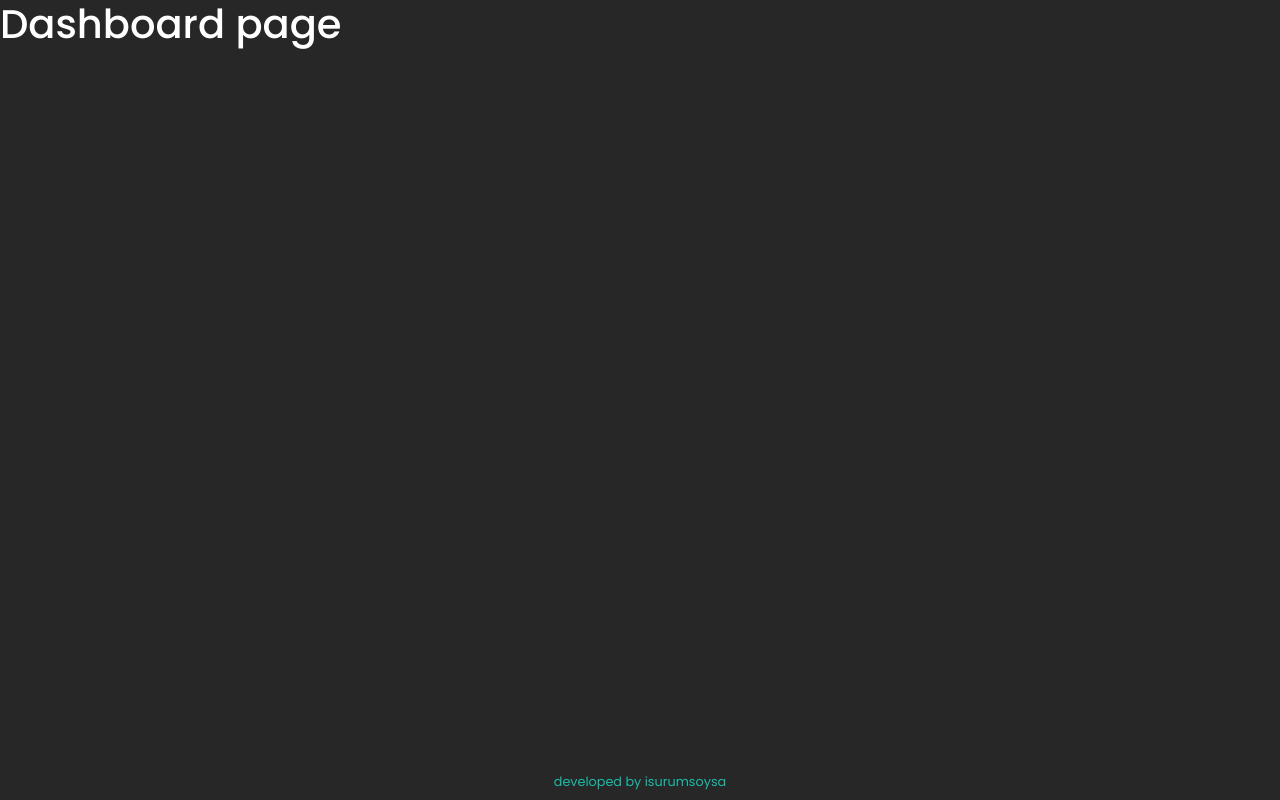
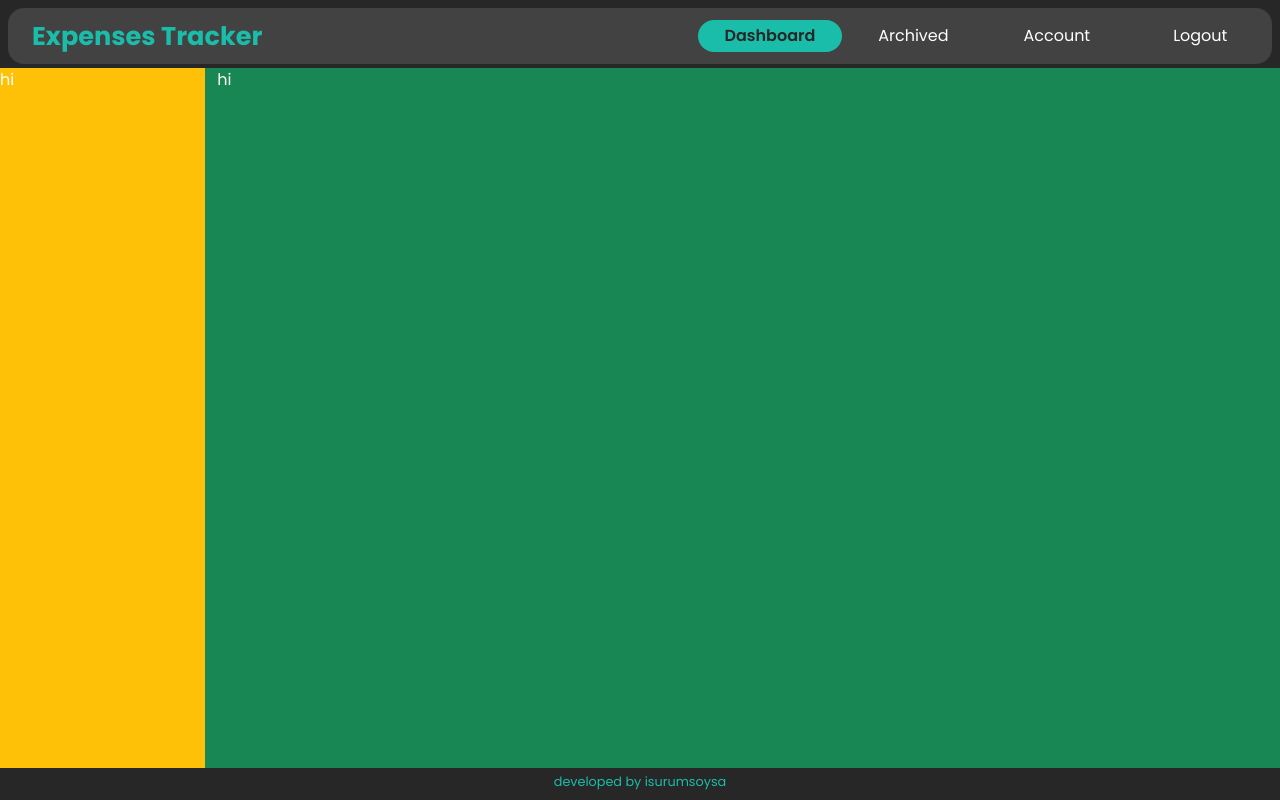
Before and after one commit to IsuruMSoysa/expenses-tracker, a React (Vite) app in the folder Frontend/: page /Dashboard in a window 1280 px wide. Built offline with nearby package versions, Linux system fonts and the light colour scheme.

Commit message:
Navbar complete

```diff
--- /dev/null
+++ b/Frontend/src/components/Navbar/_navbar.scss
@@ -0,0 +1,22 @@
+.navbar-cont {
+  background-color: $secondary-color;
+  height: 7vh;
+  border-radius: 1em;
+  align-items: center;
+
+  .logo-section {
+    color: $primary-color;
+    font-weight: 700;
+    font-size: 1.6em;
+  }
+  .nav-menuitem {
+    cursor: pointer;
+  }
+  .nav-menuitem-selected {
+    background-color: $primary-color;
+    border-radius: 1em;
+    color: $background-color;
+    cursor: pointer;
+    font-weight: 600;
+  }
+}
--- /dev/null
+++ b/Frontend/src/components/Navbar/index.jsx
@@ -0,0 +1,37 @@
+import { Row, Col } from "react-bootstrap";
+import { useNavigate } from "react-router-dom";
+import { useLocation } from "react-router-dom";
+
+function Navbar() {
+  const navigate = useNavigate();
+  const location = useLocation();
+  const path = location.pathname.substring(1);
+
+  const navLabel = ["Dashboard", "Archived", "Account", "Logout"].map((e) => {
+    return path === e ? (
+      <Col className="nav-menuitem-selected py-1">{e}</Col>
+    ) : (
+      <Col
+        className="nav-menuitem py-1"
+        onClick={() => {
+          navigate("/" + e);
+        }}
+      >
+        {e}
+      </Col>
+    );
+  });
+  return (
+    <Row className="navbar-cont text-center mx-2">
+      <Col className="logo-section text-start ps-4">Expenses Tracker</Col>
+      <Col>
+        <Row>
+          <Col lg={1}></Col>
+          {navLabel}
+        </Row>
+      </Col>
+    </Row>
+  );
+}
+
+export default Navbar;
--- /dev/null
+++ b/Frontend/src/containers/ArchivedPage/ArchivedPage.jsx
@@ -0,0 +1,16 @@
+import { Row, Col } from "react-bootstrap";
+import Navbar from "../../components/Navbar";
+
+function ArchivedPage() {
+  return (
+    <>
+      <Row>
+        <Col className="pt-2">
+          <Navbar />
+        </Col>
+      </Row>
+    </>
+  );
+}
+
+export default ArchivedPage;
--- a/Frontend/src/containers/DashboardPage/DashboardPage.jsx
+++ b/Frontend/src/containers/DashboardPage/DashboardPage.jsx
@@ -1,5 +1,26 @@
+import { Row, Col } from "react-bootstrap";
+import Navbar from "../../components/Navbar";
+
 function DashboardPage() {
-  return <h1>Dashboard page</h1>;
+  return (
+    <Row className="dashboard-cont">
+      <Col>
+        <Row className="dash-nav-cont">
+          <Col className="pt-2">
+            <Navbar />
+          </Col>
+        </Row>
+        <Row className="dash-content">
+          <Col className="dash-side-nav bg-warning" xl={2}>
+            hi
+          </Col>
+          <Col className="dash-main-content bg-success" xl={10}>
+            hi
+          </Col>
+        </Row>
+      </Col>
+    </Row>
+  );
 }
 
 export default DashboardPage;
--- /dev/null
+++ b/Frontend/src/containers/DashboardPage/_dashboard.scss
@@ -0,0 +1,10 @@
+.dashboard-cont {
+  height: 96vh;
+  .dash-nav-cont {
+    height: 8.5vh;
+  }
+
+  .dash-content {
+    height: 87.5vh;
+  }
+}
--- /dev/null
+++ b/Frontend/src/containers/MyAccountPage/MyAccountPage.jsx
@@ -0,0 +1,16 @@
+import { Row, Col } from "react-bootstrap";
+import Navbar from "../../components/Navbar";
+
+function MyAccountPage() {
+  return (
+    <>
+      <Row>
+        <Col className="pt-2">
+          <Navbar />
+        </Col>
+      </Row>
+    </>
+  );
+}
+
+export default MyAccountPage;
--- a/Frontend/src/styles/main.scss
+++ b/Frontend/src/styles/main.scss
@@ -41,3 +41,5 @@ body {
 @import "./../containers/HomePage/homepage";
 @import "./../containers/LoginPage/login";
 @import "./../containers/SignInPage/signin";
+@import "./../containers/DashboardPage/dashboard";
+@import "./../components/Navbar/navbar";
```
Also changed, not shown: Frontend/src/App.jsx (+11 -1 lines).
